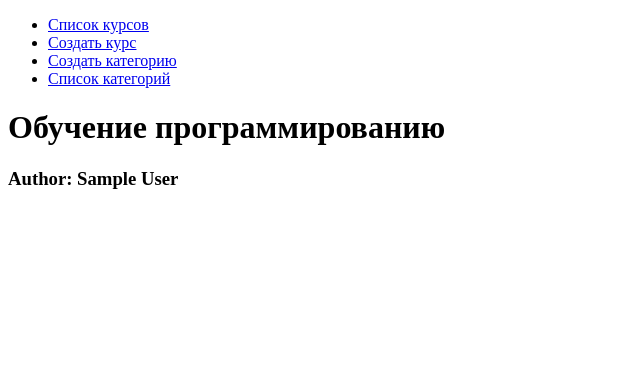
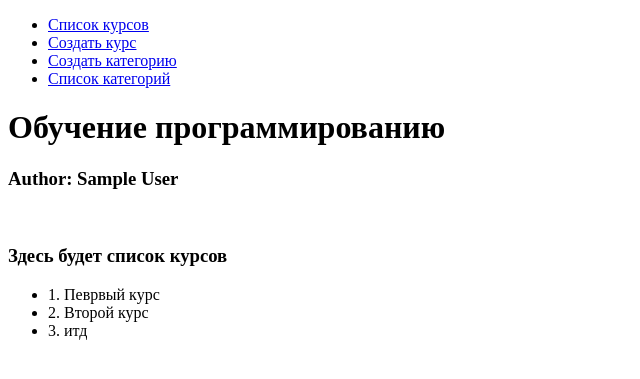
Before and after one commit to uder/gb_patterns, a Python web app: template templates/index.html in a window 1280 px wide. Shown: the top 379 px of the page, without its empty margins (0-640 px from the left). Run offline with Jinja, Linux system fonts and the light colour scheme; the template is opened without the code that fills it: most values are stand-ins (such as "Sample title", 1, 10 or a date in 2020).

Commit message:
Course list on main page

```diff
--- /dev/null
+++ b/templates/include/course_list.html
@@ -0,0 +1,13 @@
+<br>
+<h3>Здесь будет список курсов</h3>
+<ul>
+    <li>
+        1. Певрвый курс
+    </li>
+    <li>
+        2. Второй курс
+    </li>
+    <li>
+        3. итд
+    </li>
+</ul>
--- a/templates/index.html
+++ b/templates/index.html
@@ -1,7 +1,8 @@
 {% extends "base.html" %}
-{% block title %} Main {% endblock %}
+{% block title %} Список курсов {% endblock %}
 
 {% block body %}
     <h1>Обучение программированию</h1>
     <h3>Author: {{author}}</h3>
+    {% include "include/course_list.html" %}
 {% endblock %}
```
